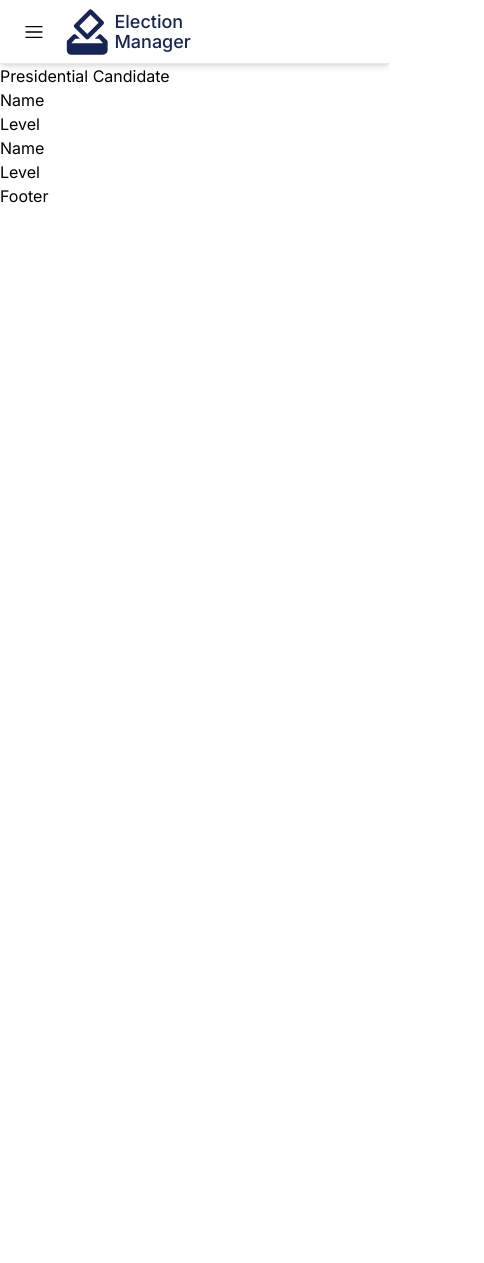
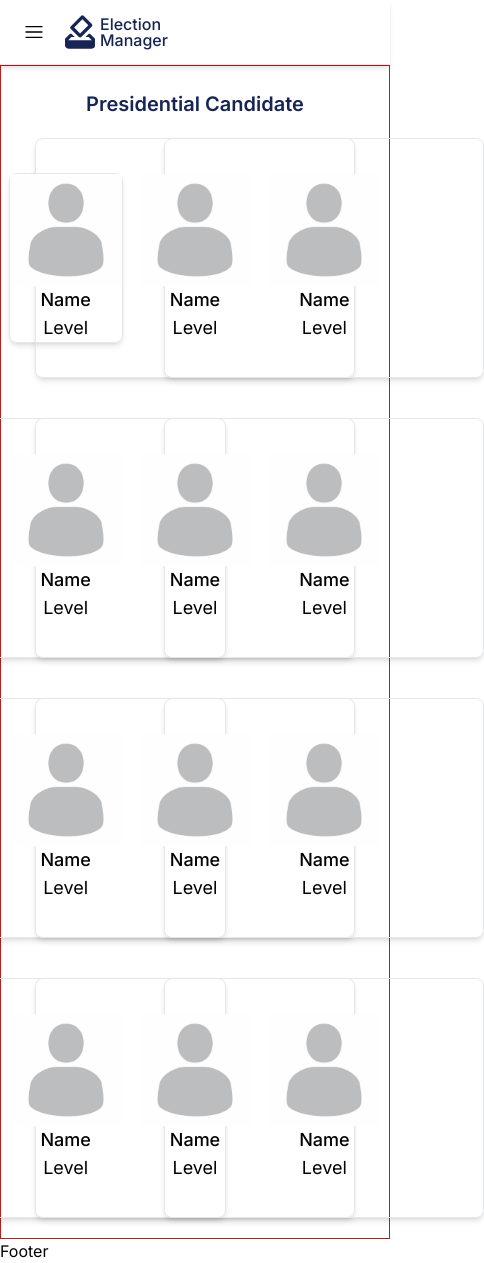
Before and after one commit to Jennifer-tech/Election_Manager, a Next.js app: page /selected-position in a window 390 px wide. Shown: the whole page, 484 px wide, since content can reach past the window. Before the commit the page ends 844 px from the top, so only its background shows below. Built offline with nearby package versions, Linux system fonts and the light colour scheme.

Commit message:
fixed the MobileSlideNav

```diff
--- a/app/election-position/page.tsx
+++ b/app/election-position/page.tsx
@@ -5,7 +5,7 @@ import React from "react";
 const ElectionPosition = () => {
   return (
     <div className="flex flex-col">
-      <div className="flex justify-center">
+      <div className="flex justify-center mt-6">
         <h1 className="text-xl font-semibold text-blue-950">
           SEES ELECTION 2023
         </h1>
--- a/app/page.tsx
+++ b/app/page.tsx
@@ -8,7 +8,7 @@ import Link from "next/link";
 export default function Home() {
   return (
     <>
-      <div className="flex items-center py-3 px-36 md:px-28">
+      <div className="flex items-center py-3 px-5 lg:px-36 md:px-28">
         <h1 className="text-3xl text-blue-950 font-semibold">
           Welcome Chimaobi,
         </h1>
--- a/app/selected-position/page.tsx
+++ b/app/selected-position/page.tsx
@@ -1,32 +1,199 @@
-import React from 'react'
+import React from "react";
+import Image from "next/image";
 
 const SelectedPosition = () => {
   return (
-    <>
-        <div>
-        <h1>Presidential Candidate</h1>
+    <div className="flex flex-col border border-red-700 min-h-screen">
+      <div className="flex justify-center mt-6">
+        <h1 className="text-xl font-semibold text-blue-950">
+          Presidential Candidate
+        </h1>
       </div>
-    <div>
-        <div>
-        {/* <Image
-            src="/assets/images/home_illustration/quick_loan_access.svg"
-            alt="Quick loan access"
+      <div className="w-full grid grid-cols-3 place-items-center">
+        <div className="flex flex-col items-center justify-center h-30 w-50 md:h-60 md:w-80 sm:h-40 sm:60 my-5 md:w-80 md:h-80 border shadow-md hover:shadow-lg dark:border-b-white-900 rounded-lg">
+          <span className="relative w-28 h-28">
+            <Image
+              src="/assets/images/avatar.jpg"
+              alt="Avatar"
               style={{
                 objectFit: "contain",
                 objectPosition: "center",
               }}
               fill
-        /> */}
-            <p>Name</p>
-            <p>Level</p>
+            />
+          </span>
+          <p className="text-lg font-medium">Name</p>
+          <p className="text-lg font-normal">Level</p>
         </div>
-        <div>
-            <p>Name</p>
-            <p>Level</p>
+        <div className="flex flex-col items-center justify-center h-60 w-80 my-5 md:w-80 md:h-80 border shadow-md hover:shadow-lg dark:border-b-white-900 rounded-lg">
+          <span className="relative w-28 h-28">
+            <Image
+              src="/assets/images/avatar.jpg"
+              alt="Avatar"
+              style={{
+                objectFit: "contain",
+                objectPosition: "center",
+              }}
+              fill
+            />
+          </span>
+          <p className="text-lg font-medium">Name</p>
+          <p className="text-lg font-normal">Level</p>
+        </div>
+        <div className="flex flex-col items-center justify-center h-60 w-80 my-5 md:w-80 md:h-80 border shadow-md hover:shadow-lg dark:border-b-white-900 rounded-lg">
+          <span className="relative w-28 h-28">
+            <Image
+              src="/assets/images/avatar.jpg"
+              alt="Avatar"
+              style={{
+                objectFit: "contain",
+                objectPosition: "center",
+              }}
+              fill
+            />
+          </span>
+          <p className="text-lg font-medium">Name</p>
+          <p className="text-lg font-normal">Level</p>
+        </div>
+        <div className="flex flex-col items-center justify-center h-60 w-80 my-5 md:w-80 md:h-80 border shadow-md hover:shadow-lg dark:border-b-white-900 rounded-lg">
+          <span className="relative w-28 h-28">
+            <Image
+              src="/assets/images/avatar.jpg"
+              alt="Avatar"
+              style={{
+                objectFit: "contain",
+                objectPosition: "center",
+              }}
+              fill
+            />
+          </span>
+          <p className="text-lg font-medium">Name</p>
+          <p className="text-lg font-normal">Level</p>
+        </div>
+        <div className="flex flex-col items-center justify-center h-60 w-80 my-5 md:w-80 md:h-80 border shadow-md hover:shadow-lg dark:border-b-white-900 rounded-lg">
+          <span className="relative w-28 h-28">
+            <Image
+              src="/assets/images/avatar.jpg"
+              alt="Avatar"
+              style={{
+                objectFit: "contain",
+                objectPosition: "center",
+              }}
+              fill
+            />
+          </span>
+          <p className="text-lg font-medium">Name</p>
+          <p className="text-lg font-normal">Level</p>
+        </div>
+        <div className="flex flex-col items-center justify-center h-60 w-80 my-5 md:w-80 md:h-80 border shadow-md hover:shadow-lg dark:border-b-white-900 rounded-lg">
+          <span className="relative w-28 h-28">
+            <Image
+              src="/assets/images/avatar.jpg"
+              alt="Avatar"
+              style={{
+                objectFit: "contain",
+                objectPosition: "center",
+              }}
+              fill
+            />
+          </span>
+          <p className="text-lg font-medium">Name</p>
+          <p className="text-lg font-normal">Level</p>
+        </div>
+        <div className="flex flex-col items-center justify-center h-60 w-80 my-5 md:w-80 md:h-80 border shadow-md hover:shadow-lg dark:border-b-white-900 rounded-lg">
+          <span className="relative w-28 h-28">
+            <Image
+              src="/assets/images/avatar.jpg"
+              alt="Avatar"
+              style={{
+                objectFit: "contain",
+                objectPosition: "center",
+              }}
+              fill
+            />
+          </span>
+          <p className="text-lg font-medium">Name</p>
+          <p className="text-lg font-normal">Level</p>
+        </div>
+        <div className="flex flex-col items-center justify-center h-60 w-80 my-5 md:w-80 md:h-80 border shadow-md hover:shadow-lg dark:border-b-white-900 rounded-lg">
+          <span className="relative w-28 h-28">
+            <Image
+              src="/assets/images/avatar.jpg"
+              alt="Avatar"
+              style={{
+                objectFit: "contain",
+                objectPosition: "center",
+              }}
+              fill
+            />
+          </span>
+          <p className="text-lg font-medium">Name</p>
+          <p className="text-lg font-normal">Level</p>
+        </div>
+        <div className="flex flex-col items-center justify-center h-60 w-80 my-5 md:w-80 md:h-80 border shadow-md hover:shadow-lg dark:border-b-white-900 rounded-lg">
+          <span className="relative w-28 h-28">
+            <Image
+              src="/assets/images/avatar.jpg"
+              alt="Avatar"
+              style={{
+                objectFit: "contain",
+                objectPosition: "center",
+              }}
+              fill
+            />
+          </span>
+          <p className="text-lg font-medium">Name</p>
+          <p className="text-lg font-normal">Level</p>
+        </div>
+        <div className="flex flex-col items-center justify-center h-60 w-80 my-5 md:w-80 md:h-80 border shadow-md hover:shadow-lg dark:border-b-white-900 rounded-lg">
+          <span className="relative w-28 h-28">
+            <Image
+              src="/assets/images/avatar.jpg"
+              alt="Avatar"
+              style={{
+                objectFit: "contain",
+                objectPosition: "center",
+              }}
+              fill
+            />
+          </span>
+          <p className="text-lg font-medium">Name</p>
+          <p className="text-lg font-normal">Level</p>
+        </div>
+        <div className="flex flex-col items-center justify-center h-60 w-80 my-5 md:w-80 md:h-80 border shadow-md hover:shadow-lg dark:border-b-white-900 rounded-lg">
+          <span className="relative w-28 h-28">
+            <Image
+              src="/assets/images/avatar.jpg"
+              alt="Avatar"
+              style={{
+                objectFit: "contain",
+                objectPosition: "center",
+              }}
+              fill
+            />
+          </span>
+          <p className="text-lg font-medium">Name</p>
+          <p className="text-lg font-normal">Level</p>
+        </div>
+        <div className="flex flex-col items-center justify-center h-60 w-80 my-5 md:w-80 md:h-80 border shadow-md hover:shadow-lg dark:border-b-white-900 rounded-lg">
+          <span className="relative w-28 h-28">
+            <Image
+              src="/assets/images/avatar.jpg"
+              alt="Avatar"
+              style={{
+                objectFit: "contain",
+                objectPosition: "center",
+              }}
+              fill
+            />
+          </span>
+          <p className="text-lg font-medium">Name</p>
+          <p className="text-lg font-normal">Level</p>
+        </div>
+
       </div>
     </div>
-    </>
-  )
-}
+  );
+};
 
-export default SelectedPosition
+export default SelectedPosition;
--- a/components/Navbar/index.tsx
+++ b/components/Navbar/index.tsx
@@ -13,7 +13,7 @@ const Navbar = () => {
   const [toggleNav, setToggleNav] = useState(false);
   return (
     <>
-      <div className="z-30 md:sticky md:top-0 w-full min-h-[4rem] dark:bg-white py-3 px-6 md:px-10 flex items-center justify-between bg-white border-b shadow-md dark:border-b-white-900">
+      <div className="relative z-30 md:sticky md:top-0 w-full min-h-[4rem] py-3 px-6 md:px-10 flex items-center justify-between bg-white border-b shadow-md dark:border-b-white-900">
         <section className="relative flex items-center">
           <RxHamburgerMenu
             onClick={() => setToggleNav(!toggleNav)}
@@ -22,12 +22,12 @@ const Navbar = () => {
 
           <Link
             href={HOME_ROUTE}
-            className="relative w-7 lg:w-10 h-7 lg:h-10 outline-none flex flex-row"
+            className="relative outline-none flex flex-row items-center"
           >
-            <div className="flex flex-row items-center space-x-0">
-              <MdHowToVote className="w-20 h-20 fill-blue-950" />
-              <p className="text-lg font-medium flex flex-col leading-5 text-blue-950 md:text-xl md:leading-5">
-                Election Manager
+            <div className="flex flex-row items-center justify-center space-x-0">
+              <MdHowToVote className="w-10 h-10 fill-blue-950 md:w-20 md:h-20" />
+              <p className="text-base font-medium leading-4 text-blue-950 md:text-xl md:leading-5">
+                Election<br />Manager
               </p>
             </div>
           </Link>
```
Also changed, not shown: components/Navbar/MobileSlideNav/index.tsx (+9 -9 lines), public/assets/images/avatar.jpg (added). Lines whose indentation alone changed are shown as unchanged.
